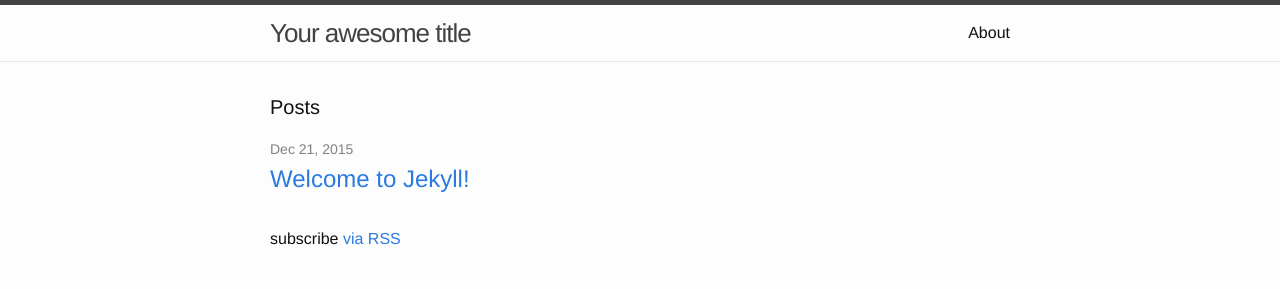
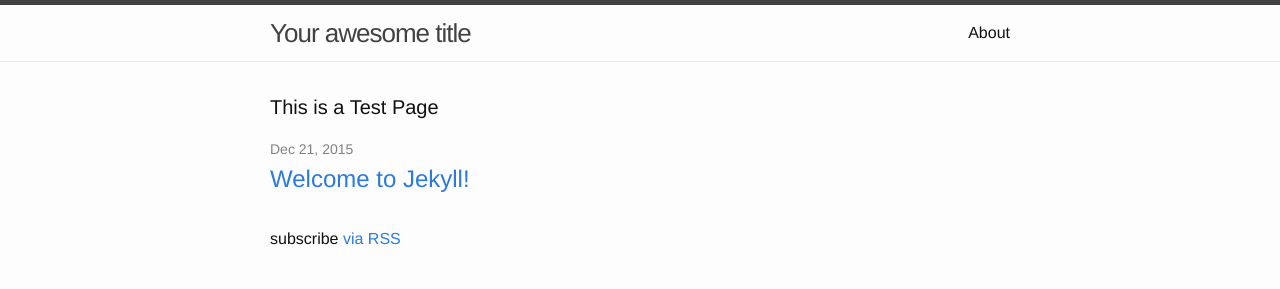
Before and after one commit to mquanph/hello-world, a Jekyll site: the page built from index.html, in a window 1280 px wide. Shown: the top 289 px of the page. Built offline with Jekyll 4.4.1, drawn with Linux system fonts in a browser that asks for light colours.

Commit message:
test commit
change the index title

```diff
--- a/index.html
+++ b/index.html
@@ -4,7 +4,7 @@
 
 <div class="home">
 
-  <h1 class="page-heading">Posts</h1>
+  <h1 class="page-heading">This is a Test Page</h1>
 
   <ul class="post-list">
     {% for post in site.posts %}
```
